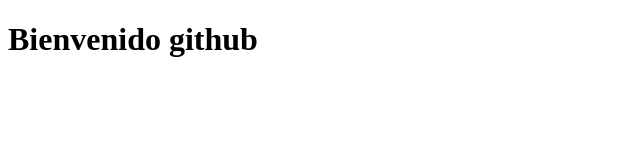
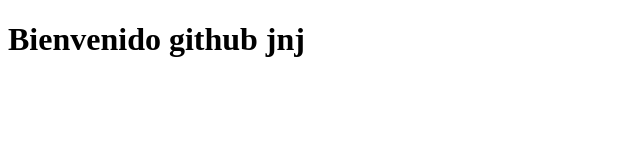
Before and after one commit to OsorioHernandezLuisEduardo/osoriohernandezluis, a plain HTML site: page index.html in a window 1280 px wide. Shown: the full height of the page, 0-640 px from the left. Drawn offline with Linux system fonts and the light colour scheme.

Commit message:
comentarios4

```diff
--- a/index.html
+++ b/index.html
@@ -4,6 +4,6 @@
      <title>Inicio</title>
    </head>
    <body>
-     <h1>Bienvenido github</h1>
+     <h1>Bienvenido github jnj  </h1>
    </body>
  </html>
```
